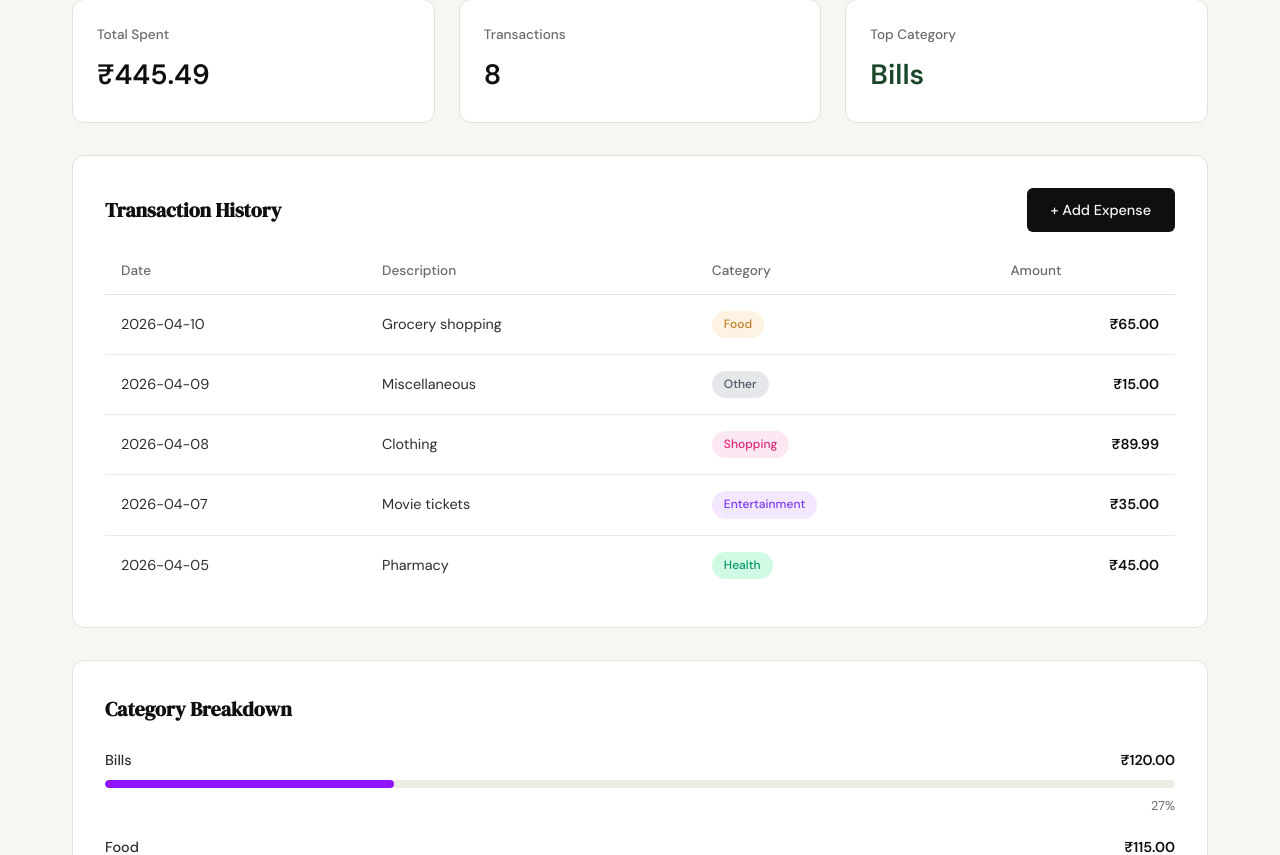
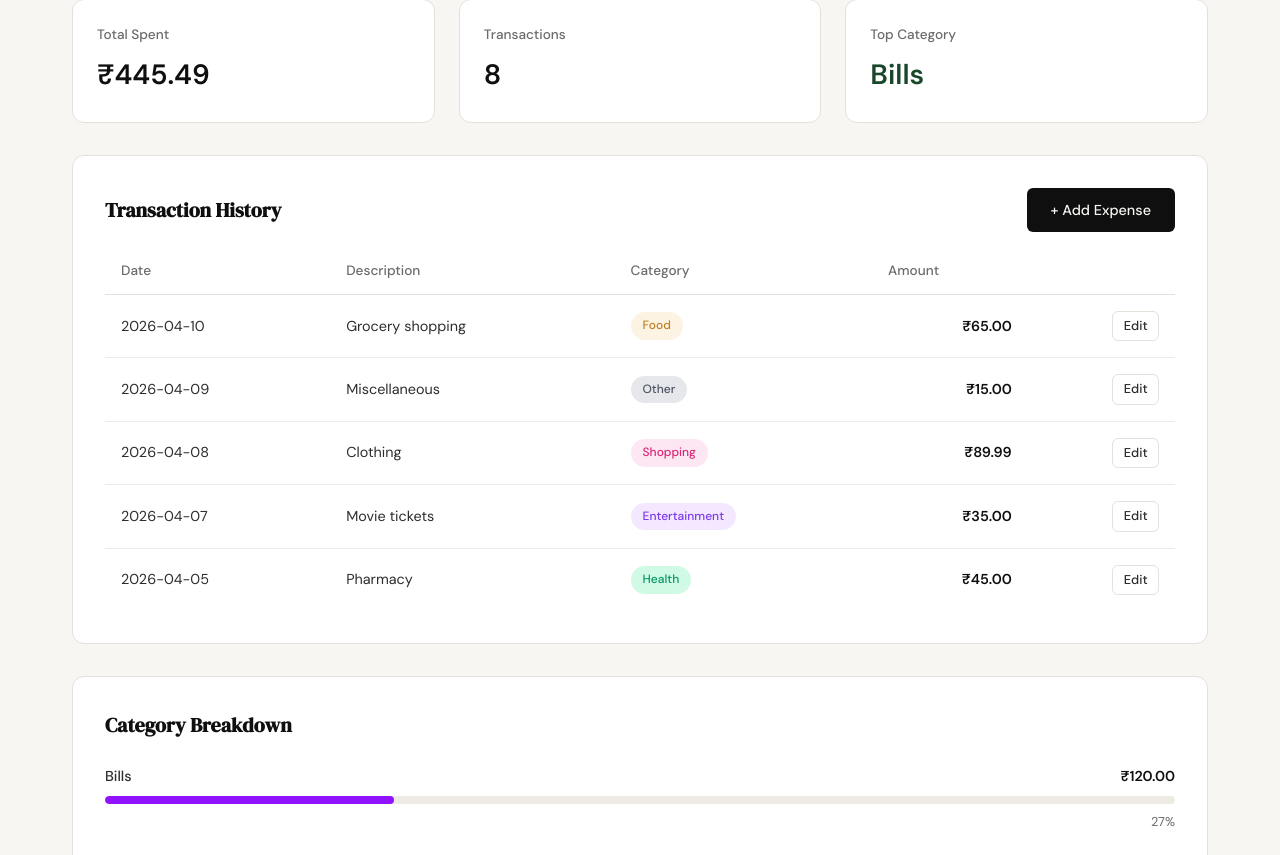
Before and after one commit to jangirmanish1990/Spendly, a Flask app: page /profile in a window 1280 px wide. Shown: the part 630-1485 px from the top of the page. Run offline with Flask 3, Linux system fonts and the light colour scheme; the visitor is signed in with stand-in values (Sample User, id 1); data comes from the database, SQL or seed files in the repository.

Commit message:
Add Edit link to transaction rows (carried from feature/edit-expense)
- Expose id in get_recent_transactions return dict
- Add Actions column with Edit link per row in profile.html
- Add .table-actions and .btn-sm CSS

Co-Authored-By: Claude Sonnet 4.6 <noreply@anthropic.com>

```diff
--- a/app.py
+++ b/app.py
@@ -245,6 +245,7 @@ def get_recent_transactions(cursor, user_id, limit=5, date_from=None, date_to=No
 
     return [
         {
+            "id": row["id"],
             "date": row["date"],
             "description": row["description"],
             "category": row["category"],
--- a/static/css/style.css
+++ b/static/css/style.css
@@ -729,6 +729,9 @@ a { color: inherit; text-decoration: none; }
 
 .section-header .section-title { margin-bottom: 0; }
 
+.transactions-table .table-actions { text-align: right; }
+.btn-sm { padding: 0.25rem 0.65rem; font-size: 0.8rem; }
+
 /* ------------------------------------------------------------------ */
 /* Terms Page                                                          */
 /* ------------------------------------------------------------------ */
--- a/templates/profile.html
+++ b/templates/profile.html
@@ -80,6 +80,7 @@
                     <th>Description</th>
                     <th>Category</th>
                     <th>Amount</th>
+                    <th></th>
                 </tr>
             </thead>
             <tbody>
@@ -89,6 +90,9 @@
                     <td>{{ txn.description }}</td>
                     <td><span class="badge badge-{{ txn.category|lower }}">{{ txn.category }}</span></td>
                     <td class="amount">₹{{ "%.2f"|format(txn.amount) }}</td>
+                    <td class="table-actions">
+                        <a href="{{ url_for('edit_expense', id=txn.id) }}" class="btn-ghost btn-sm">Edit</a>
+                    </td>
                 </tr>
                 {% endfor %}
             </tbody>
```
